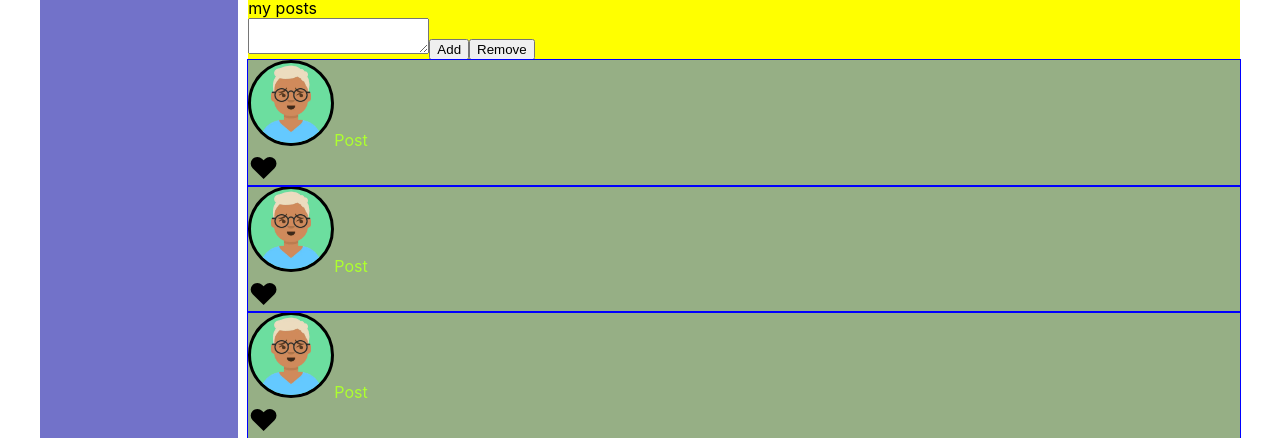
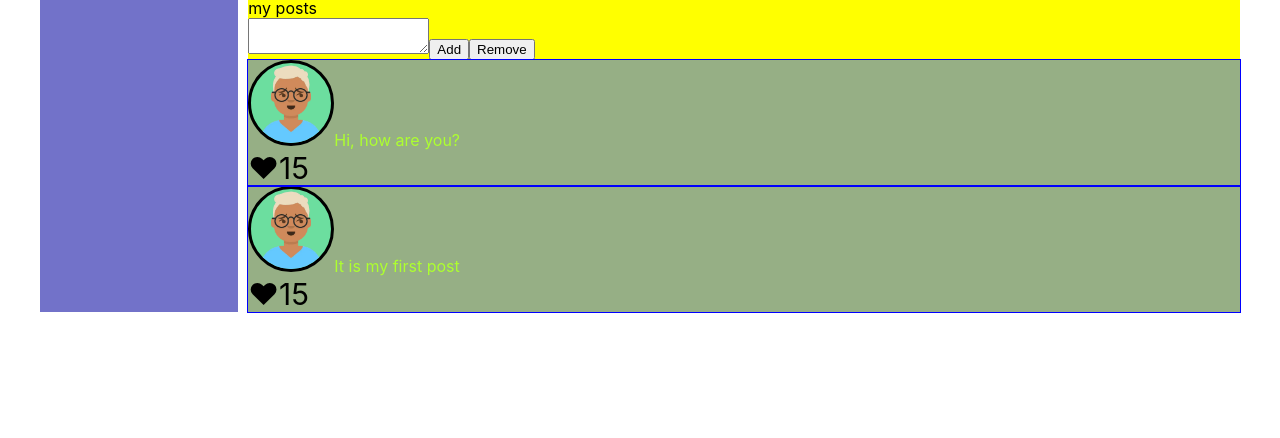
Before and after one commit to MikeWelltoday/samurai-way, a React (Create React App) app: page / in a window 1280 px wide. Shown: the part 388-826 px from the top of the page. After the commit the page ends 800 px from the top, so only its background shows below. Built offline with nearby package versions, Linux system fonts and the light colour scheme.

Commit message:
=> saved

```diff
--- a/public/index.html
+++ b/public/index.html
@@ -2,7 +2,7 @@
 <html lang="en">
 <head>
     <meta charset="utf-8"/>
-    <link rel="icon" href="%PUBLIC_URL%/favicon.ico"/>
+    <link rel="icon" href="favicon.svg"/>
     <meta name="viewport" content="width=device-width, initial-scale=1"/>
     <title>SamuraiWay</title>
 </head>
--- a/src/components/profile/Profile.tsx
+++ b/src/components/profile/Profile.tsx
@@ -1,6 +1,6 @@
 import React, {FC} from 'react'
 import S from './Profile.module.css'
-import {Posts} from './myPosts/Posts'
+import {Posts} from './posts/Posts'
 
 
 //============================================================================================================
--- a/src/components/profile/myPosts/Posts.tsx
+++ b/src/components/profile/posts/Posts.tsx
@@ -17,9 +17,8 @@ export const Posts: FC = () => {
                 <button>Remove</button>
             </div>
             <div className={S.posts}>
-                <Post/>
-                <Post/>
-                <Post/>
+                <Post message={'Hi, how are you?'} likesCount={15}/>
+                <Post message={'It is my first post'} likesCount={15}/>
             </div>
 
         </div>
--- a/src/components/profile/myPosts/post/Post.tsx
+++ b/src/components/profile/posts/post/Post.tsx
@@ -1,20 +1,22 @@
-import React from 'react'
+import React, {FC} from 'react'
 import S from './Post.module.css'
+import {postsPropsTypes} from './Post.types'
 
 
 //============================================================================================================
 //=> IMAGES
-import avatar1 from './../../../../assets/images/avatars/avatar-1.webp'
+import avatar1 from '../../../../assets/images/avatars/avatar-1.webp'
+
 
 //============================================================================================================
 
 
-export const Post = () => {
+export const Post: FC<postsPropsTypes> = (props) => {
     return (
         <div className={S.post}>
             <img src={avatar1} alt=""/>
-            Post
-            <div className={S.likeBox}><span>♥</span></div>
+            {props.message}
+            <div className={S.likeBox}><span>♥</span>{props.likesCount}</div>
         </div>
     )
 }
--- /dev/null
+++ b/src/components/profile/posts/post/Post.types.ts
@@ -0,0 +1,4 @@
+export type postsPropsTypes = {
+    message: string
+    likesCount: number
+}
```
Also changed, not shown: public/favicon.svg (added), src/components/profile/posts/Posts.module.css (renamed from src/components/profile/myPosts/Posts.module.css), src/components/profile/posts/post/Post.module.css (renamed from src/components/profile/myPosts/post/Post.module.css), 1 other file (tests, documents, lock files or other folders).
